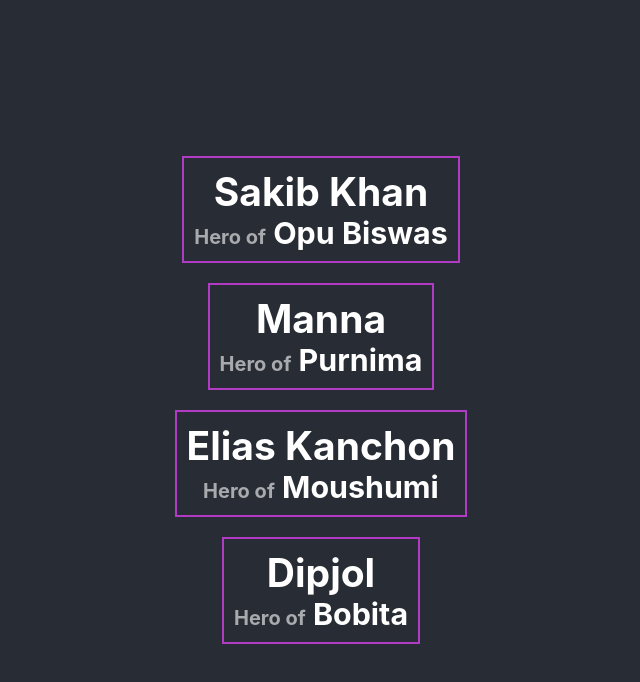
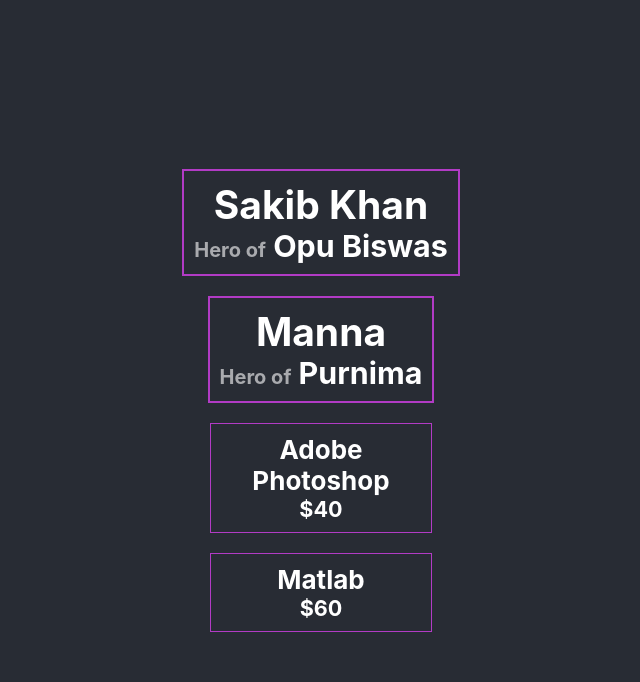
Before and after one commit to Nuralam30/react-basic-app, a React (Create React App) app: page / in a window 1280 px wide. Shown: the top 682 px of the page, without its empty margins (319-959 px from the left). Built offline with nearby package versions, Linux system fonts and the light colour scheme.

Commit message:
product added

```diff
--- a/src/App.css
+++ b/src/App.css
@@ -9,3 +9,8 @@
   font-size: calc(10px + 2vmin);
   color: white;
 }
+
+h1, h2, h3, h4, h5, h6{
+  margin : 0;
+  padding: 0;
+}
--- a/src/App.js
+++ b/src/App.js
@@ -3,14 +3,43 @@
 
 function App() {
 
+  const products = [
+    {name : 'Adobe Photoshop' , price : '$40'},
+    {name : 'Matlab' , price : '$60'},
+    {name : 'Adobe Illustrator' , price : '$48'},
+    {name : 'Eset Security' , price : '$18'}
+  ]
+
   return (
     <div className="App">
       <Person nayok='Sakib Khan' naika ='Opu Biswas'></Person>
       <Person nayok='Manna' naika ='Purnima'></Person>
-      <Person nayok='Elias Kanchon' naika ='Moushumi'></Person>
-      <Person nayok='Dipjol' naika ='Bobita'></Person>
+      {/* <Person nayok='Elias Kanchon' naika ='Moushumi'></Person>
+      <Person nayok='Dipjol' naika ='Bobita'></Person> */}
+      <Product product={products[0]}></Product>
+      <Product product={products[1]}></Product>
     </div>
   );
+}
+
+function Product(props){
+  var productStyle = {
+    float : 'left',
+    border : '1px solid #b23bc5',
+    margin : '10px',
+    padding : '10px',
+    heigth : '200px',
+    width : '200px'
+  }
+
+  const {name , price} = props.product;
+
+  return(
+    <div style={productStyle}>
+      <h4>{name}</h4>
+      <h5>{price}</h5>
+    </div>
+  )
 }
 
 function Person(props){
@@ -22,8 +51,8 @@
 
   return(
     <div style={personStyle}>
-      <h2 style={{padding : '0px', margin : '0px'}}> {props.nayok}</h2>
-      <h3 style={{padding : '0px', margin : '0px'}}><span style={{fontSize : '20px', opacity : 0.6}}> Hero of</span> {props.naika}</h3>
+      <h2> {props.nayok}</h2>
+      <h3><span style={{fontSize : '20px', opacity : 0.6}}> Hero of</span> {props.naika}</h3>
   </div>
   )
 }
```
